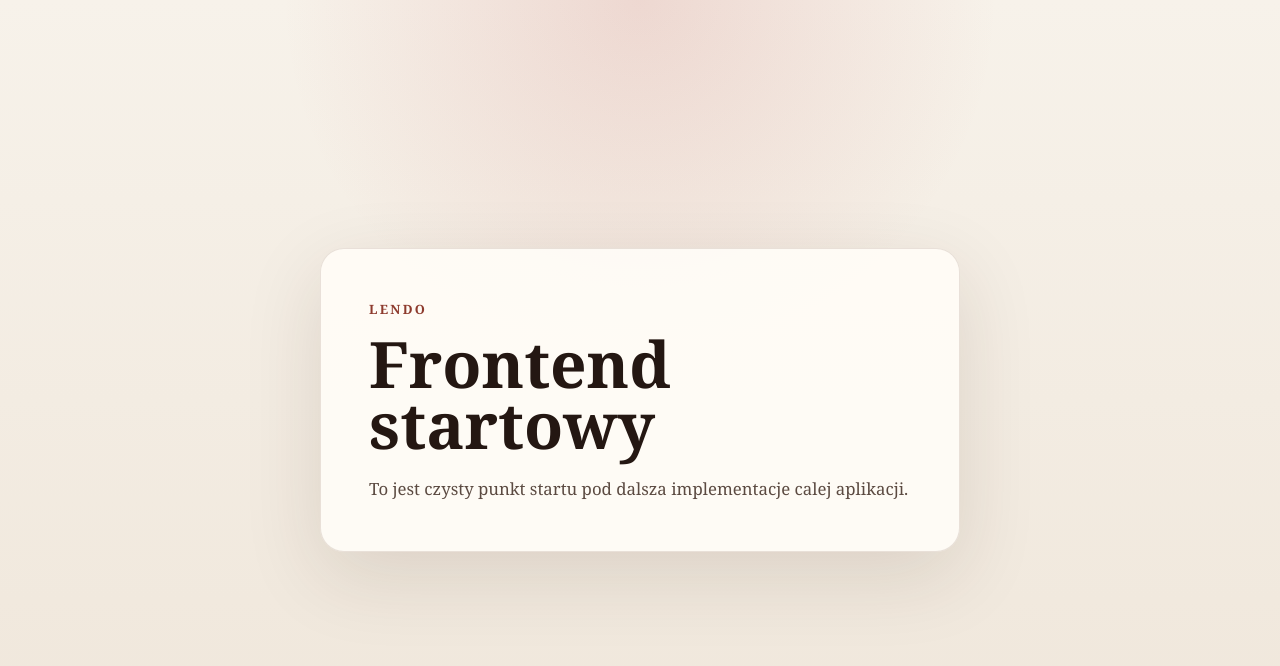
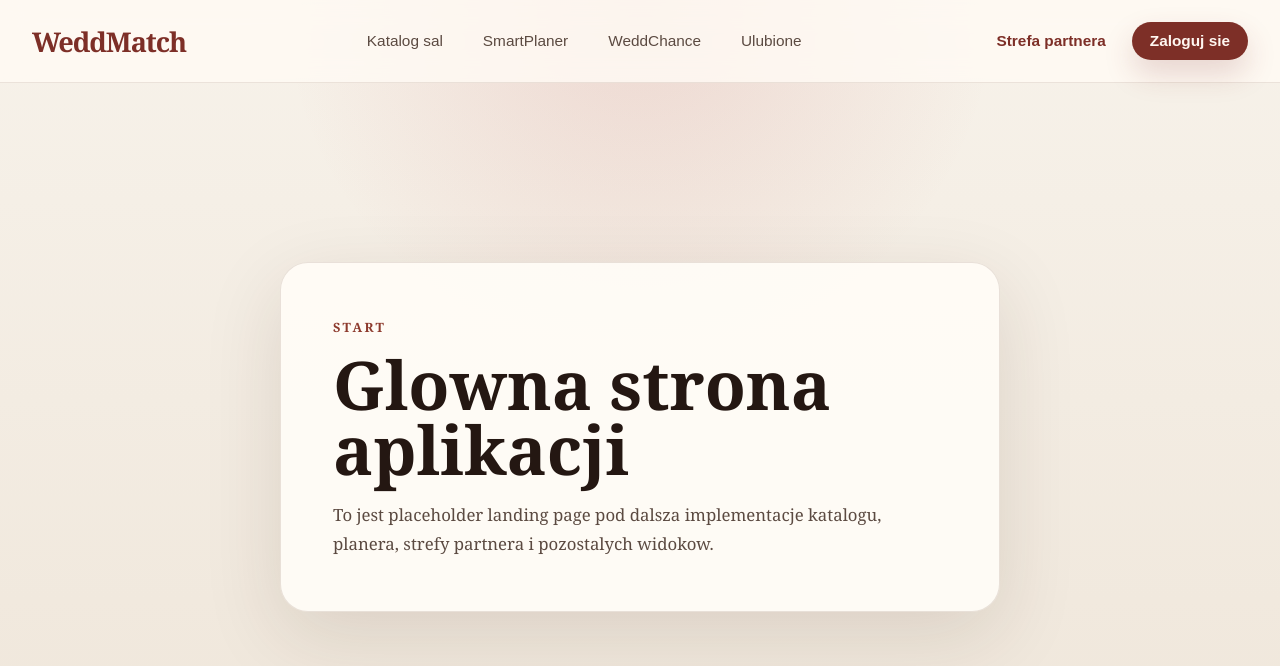
Before and after one commit to Co0ki31k/lendo, a React (Vite) app in the folder frontend/: page / in a window 1280 px wide. Shown: the top 666 px of the page. Built offline with nearby package versions, Linux system fonts and the light colour scheme.

Commit message:
feat: restructure app layout with new navbar and home placeholder components

```diff
--- a/frontend/src/App.css
+++ b/frontend/src/App.css
@@ -1,54 +1,6 @@
-.starter-shell {
+.app-shell {
   min-height: 100vh;
-  display: grid;
-  place-items: center;
-  padding: 32px;
   background:
     radial-gradient(circle at top, rgba(181, 58, 58, 0.14), transparent 35%),
     linear-gradient(180deg, #f7f2ea 0%, #efe6da 100%);
 }
-
-.starter-card {
-  width: min(100%, 640px);
-  padding: 48px;
-  border: 1px solid rgba(100, 66, 45, 0.14);
-  border-radius: 24px;
-  background: rgba(255, 252, 247, 0.92);
-  box-shadow: 0 24px 80px rgba(55, 31, 19, 0.12);
-}
-
-.starter-eyebrow {
-  display: inline-block;
-  margin-bottom: 16px;
-  color: #8d3a2d;
-  font-size: 0.8rem;
-  font-weight: 700;
-  letter-spacing: 0.18em;
-  text-transform: uppercase;
-}
-
-.starter-title {
-  margin: 0;
-  color: #241712;
-  font-size: clamp(2.4rem, 6vw, 4rem);
-  line-height: 0.95;
-}
-
-.starter-text {
-  margin: 20px 0 0;
-  max-width: 36rem;
-  color: #5b4a41;
-  font-size: 1.05rem;
-  line-height: 1.6;
-}
-
-@media (max-width: 640px) {
-  .starter-shell {
-    padding: 20px;
-  }
-
-  .starter-card {
-    padding: 32px 24px;
-    border-radius: 18px;
-  }
-}
--- a/frontend/src/App.jsx
+++ b/frontend/src/App.jsx
@@ -1,16 +1,13 @@
 import './App.css'
+import Navbar from './components/layout/navbar/Navbar.jsx'
+import HomePlaceholder from './pages/home/HomePlaceholder.jsx'
 
 function App() {
   return (
-    <main className="starter-shell">
-      <section className="starter-card">
-        <span className="starter-eyebrow">Lendo</span>
-        <h1 className="starter-title">Frontend startowy</h1>
-        <p className="starter-text">
-          To jest czysty punkt startu pod dalsza implementacje calej aplikacji.
-        </p>
-      </section>
-    </main>
+    <div className="app-shell">
+      <Navbar />
+      <HomePlaceholder />
+    </div>
   )
 }
 
--- /dev/null
+++ b/frontend/src/components/layout/navbar/Navbar.css
@@ -0,0 +1,107 @@
+.navbar {
+  position: sticky;
+  top: 0;
+  z-index: 10;
+  display: grid;
+  grid-template-columns: auto 1fr auto;
+  align-items: center;
+  gap: 24px;
+  padding: 22px 32px;
+  border-bottom: 1px solid rgba(100, 66, 45, 0.12);
+  background: rgba(255, 250, 244, 0.82);
+  backdrop-filter: blur(14px);
+}
+
+.navbar__brand {
+  color: #7d2f27;
+  font-size: 1.7rem;
+  font-weight: 700;
+  letter-spacing: -0.04em;
+}
+
+.navbar__center,
+.navbar__actions {
+  display: flex;
+  align-items: center;
+  gap: 12px;
+}
+
+.navbar__center {
+  justify-content: center;
+  flex-wrap: wrap;
+}
+
+.navbar__actions {
+  justify-content: flex-end;
+}
+
+.navbar__link,
+.navbar__button {
+  border: 0;
+  border-radius: 999px;
+  cursor: pointer;
+  transition: transform 0.18s ease, background-color 0.18s ease, color 0.18s ease;
+}
+
+.navbar__link {
+  padding: 10px 14px;
+  background: transparent;
+  color: #5b4a41;
+  font-size: 0.96rem;
+}
+
+.navbar__link:hover,
+.navbar__link:focus-visible {
+  background: rgba(125, 47, 39, 0.08);
+  color: #7d2f27;
+  outline: none;
+}
+
+.navbar__link--accent {
+  color: #7d2f27;
+  font-weight: 600;
+}
+
+.navbar__button {
+  padding: 10px 18px;
+  background: #7d2f27;
+  color: #fff7f1;
+  font-size: 0.96rem;
+  font-weight: 600;
+  box-shadow: 0 14px 30px rgba(125, 47, 39, 0.18);
+}
+
+.navbar__button:hover,
+.navbar__button:focus-visible {
+  transform: translateY(-1px);
+  background: #68271f;
+  outline: none;
+}
+
+@media (max-width: 980px) {
+  .navbar {
+    grid-template-columns: 1fr;
+    justify-items: center;
+    text-align: center;
+  }
+
+  .navbar__actions {
+    justify-content: center;
+    flex-wrap: wrap;
+  }
+}
+
+@media (max-width: 640px) {
+  .navbar {
+    padding: 18px 16px;
+  }
+
+  .navbar__center {
+    gap: 8px;
+  }
+
+  .navbar__link,
+  .navbar__button {
+    width: 100%;
+  }
+}
--- /dev/null
+++ b/frontend/src/components/layout/navbar/Navbar.jsx
@@ -0,0 +1,27 @@
+import './Navbar.css'
+
+function Navbar() {
+  return (
+    <header className="navbar">
+      <div className="navbar__brand">WeddMatch</div>
+
+      <nav className="navbar__center" aria-label="Glowna nawigacja">
+        <button type="button" className="navbar__link">Katalog sal</button>
+        <button type="button" className="navbar__link">SmartPlaner</button>
+        <button type="button" className="navbar__link">WeddChance</button>
+        <button type="button" className="navbar__link">Ulubione</button>
+      </nav>
+
+      <div className="navbar__actions">
+        <button type="button" className="navbar__link navbar__link--accent">
+          Strefa partnera
+        </button>
+        <button type="button" className="navbar__button">
+          Zaloguj sie
+        </button>
+      </div>
+    </header>
+  )
+}
+
+export default Navbar
--- /dev/null
+++ b/frontend/src/pages/home/HomePlaceholder.css
@@ -0,0 +1,51 @@
+.home-placeholder {
+  min-height: calc(100vh - 92px);
+  display: grid;
+  place-items: center;
+  padding: 32px;
+}
+
+.home-placeholder__card {
+  width: min(100%, 720px);
+  padding: 52px;
+  border: 1px solid rgba(100, 66, 45, 0.14);
+  border-radius: 28px;
+  background: rgba(255, 252, 247, 0.92);
+  box-shadow: 0 24px 80px rgba(55, 31, 19, 0.12);
+}
+
+.home-placeholder__eyebrow {
+  display: inline-block;
+  margin-bottom: 16px;
+  color: #8d3a2d;
+  font-size: 0.8rem;
+  font-weight: 700;
+  letter-spacing: 0.18em;
+  text-transform: uppercase;
+}
+
+.home-placeholder__title {
+  margin: 0;
+  color: #241712;
+  font-size: clamp(2.5rem, 6vw, 4.2rem);
+  line-height: 0.96;
+}
+
+.home-placeholder__text {
+  margin: 20px 0 0;
+  max-width: 38rem;
+  color: #5b4a41;
+  font-size: 1.05rem;
+  line-height: 1.7;
+}
+
+@media (max-width: 640px) {
+  .home-placeholder {
+    padding: 20px;
+  }
+
+  .home-placeholder__card {
+    padding: 32px 24px;
+    border-radius: 18px;
+  }
+}
--- /dev/null
+++ b/frontend/src/pages/home/HomePlaceholder.jsx
@@ -0,0 +1,18 @@
+import './HomePlaceholder.css'
+
+function HomePlaceholder() {
+  return (
+    <main className="home-placeholder">
+      <section className="home-placeholder__card">
+        <span className="home-placeholder__eyebrow">Start</span>
+        <h1 className="home-placeholder__title">Glowna strona aplikacji</h1>
+        <p className="home-placeholder__text">
+          To jest placeholder landing page pod dalsza implementacje katalogu, planera,
+          strefy partnera i pozostalych widokow.
+        </p>
+      </section>
+    </main>
+  )
+}
+
+export default HomePlaceholder
```
